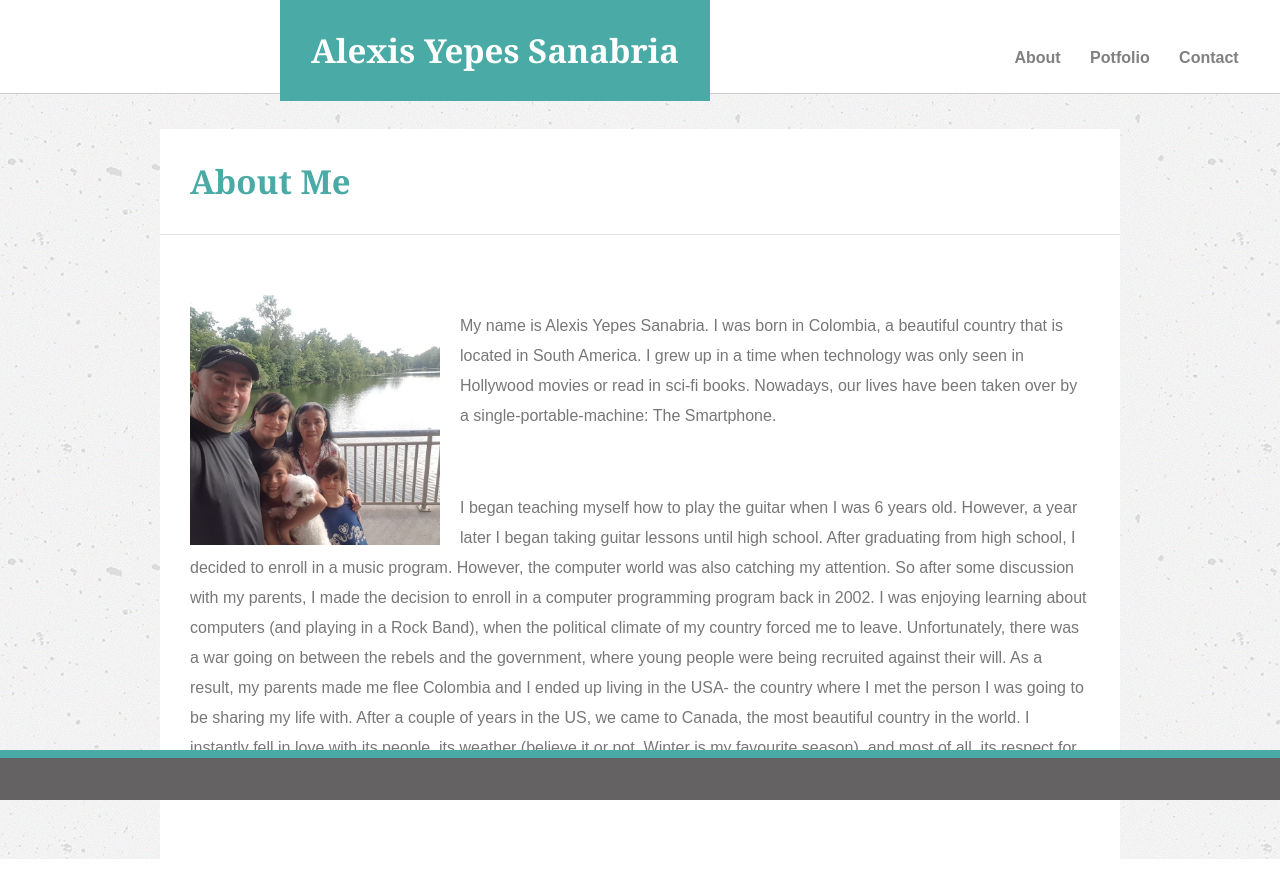
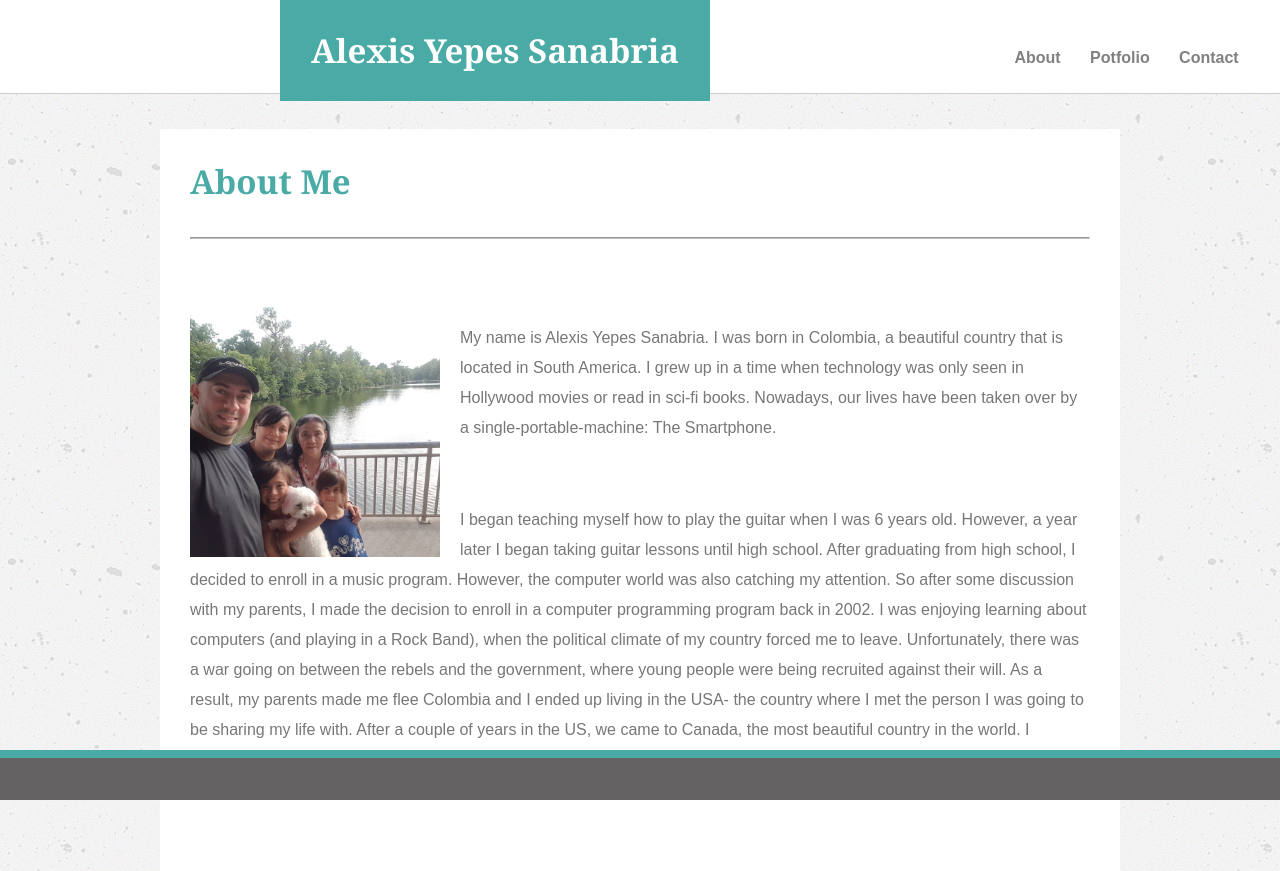
Before and after one commit to alexisyepes/Basic-Portfolio, a plain HTML site: page index.html in a window 1280 px wide. Drawn offline with Linux system fonts and the light colour scheme.

Commit message:
modified line underneath About Me

```diff
--- a/assets/css/style.css
+++ b/assets/css/style.css
@@ -58,7 +58,6 @@ body {
     display: inline-block;
     margin-left: 25px;
 
-
 }
 
 .Contact {
@@ -75,13 +74,20 @@ body {
     margin-top: 35px;
     margin-left: auto;
     margin-right: auto;
-    padding-bottom: 30px;
+    margin-bottom: 0px;
+    padding-bottom: 50px;
     padding-left: 30px;
     padding-top: 30px;
-    border-bottom: 4px solid rgb(231, 226, 226);
     width: 960px;
     font-size: 33px;
 }
+
+hr {
+
+    border-bottom-color: rgb(194, 189, 189);
+    height: 0.5px;
+}
+
 
 img {
     width: 250px;
--- a/index.html
+++ b/index.html
@@ -21,9 +21,10 @@
 
         <h1 class="AboutTitle">About Me</h1>
 
+
         <div class="content">
 
-
+            <hr>
              <br>
              <br>
 
```
